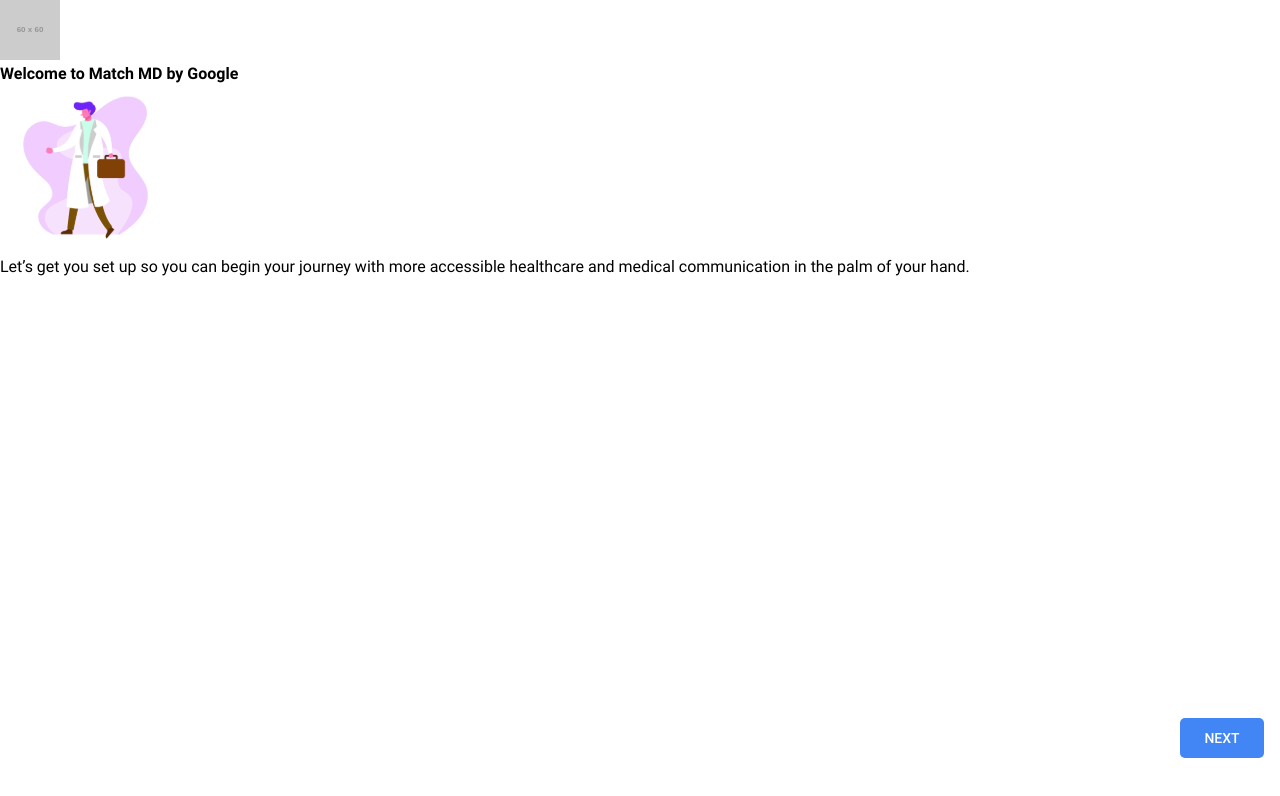
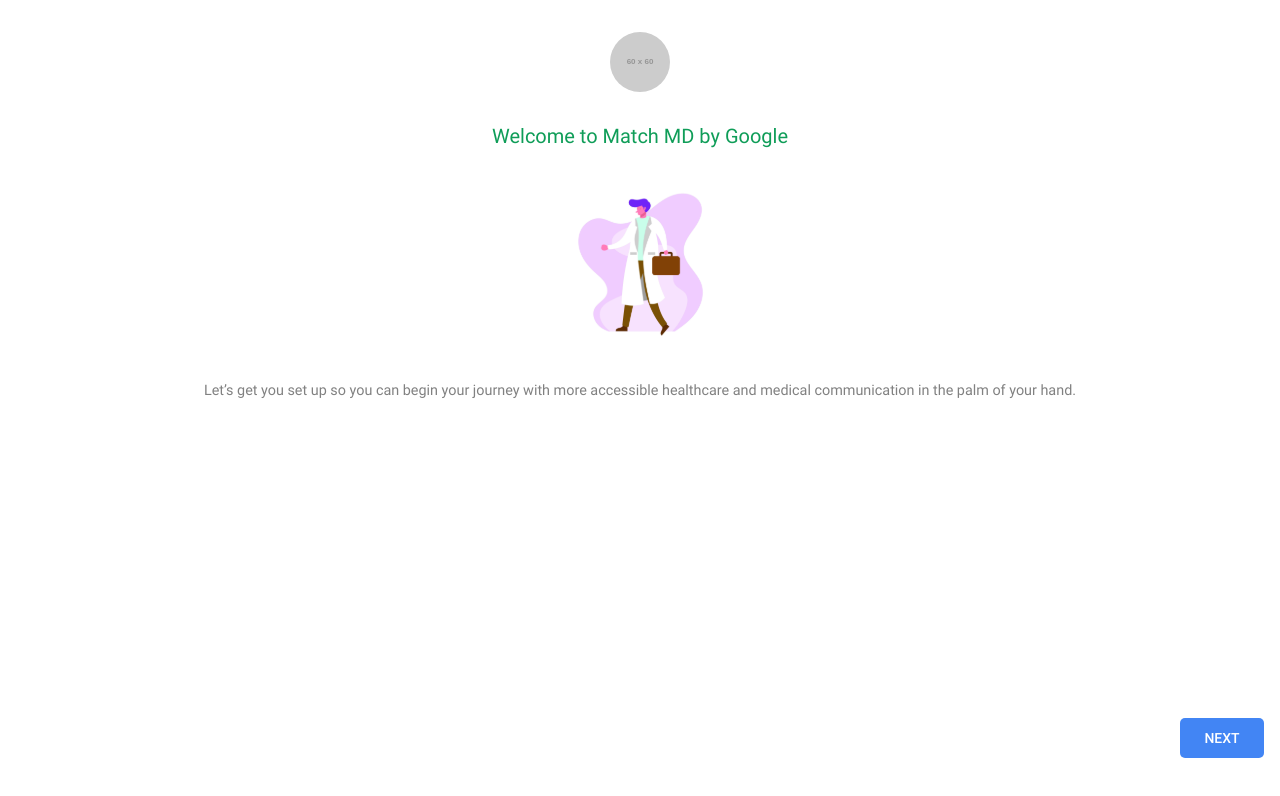
Before and after one commit to dylan-galbraith/tinder-md, a React (Create React App) app in the folder client/: page /config-0-welcome in a window 1280 px wide. Shown: the top 796 px of the page. Built offline with nearby package versions, Linux system fonts and the light colour scheme.

Commit message:
Style config-welcome

```diff
--- a/client/src/components/ConfigWelcome/ConfigWelcome.jsx
+++ b/client/src/components/ConfigWelcome/ConfigWelcome.jsx
@@ -1,17 +1,19 @@
 import React from 'react'
 import NextButton from "../NextButton/NextButton";
 import welcomeGraphic from "../../assets/icons/welcome-graphic.svg";
+import "./ConfigWelcome.scss";
 
 function ConfigWelcome() {
   return (
-    <div>
-      <img src="http://placehold.it/60x60" alt="app logo"/>
-      <h2>Welcome to Match MD by Google</h2>
-      <img src={welcomeGraphic} alt=""/>
-      <p>Let’s get you set up so you can begin your journey with more accessible healthcare and medical communication in the palm of your hand.</p>
-
+    <>
+    <div className="content-0">
+      <img className="content-0__avatar" src="http://placehold.it/60x60" alt="app logo"/>
+      <h2 className="content-0__heading">Welcome to Match MD by Google</h2>
+      <img className="content-0__image" src={welcomeGraphic} alt=""/>
+      <p className="content-0__text">Let’s get you set up so you can begin your journey with more accessible healthcare and medical communication in the palm of your hand.</p>
+    </div>
       <NextButton link="/config-1-language" />
-    </div>
+      </>
   )
 }
 
--- a/client/src/components/ConfigWelcome/ConfigWelcome.scss
+++ b/client/src/components/ConfigWelcome/ConfigWelcome.scss
@@ -0,0 +1,31 @@
+@use "../../partials/globals" as *;
+@use "../../partials/variables" as *;
+
+.content-0 {
+  display: flex;
+  flex-direction: column;
+  align-items: center;
+  margin: 2rem 3rem;;
+
+  &__avatar {
+    width: 60px;
+    height: 60px;
+    border-radius: 50%;
+  }
+
+  &__heading {
+    padding-top: 2rem;
+    padding-bottom: 2rem;
+    color: $google-green;
+    font-weight: 400;
+    font-size: 1.25rem;
+    width: 70%;
+    text-align: center;
+  }
+
+  &__text {
+    padding-top: 2rem;
+    color: $text-grey;
+    font-size: .9rem;
+  }
+}
```
